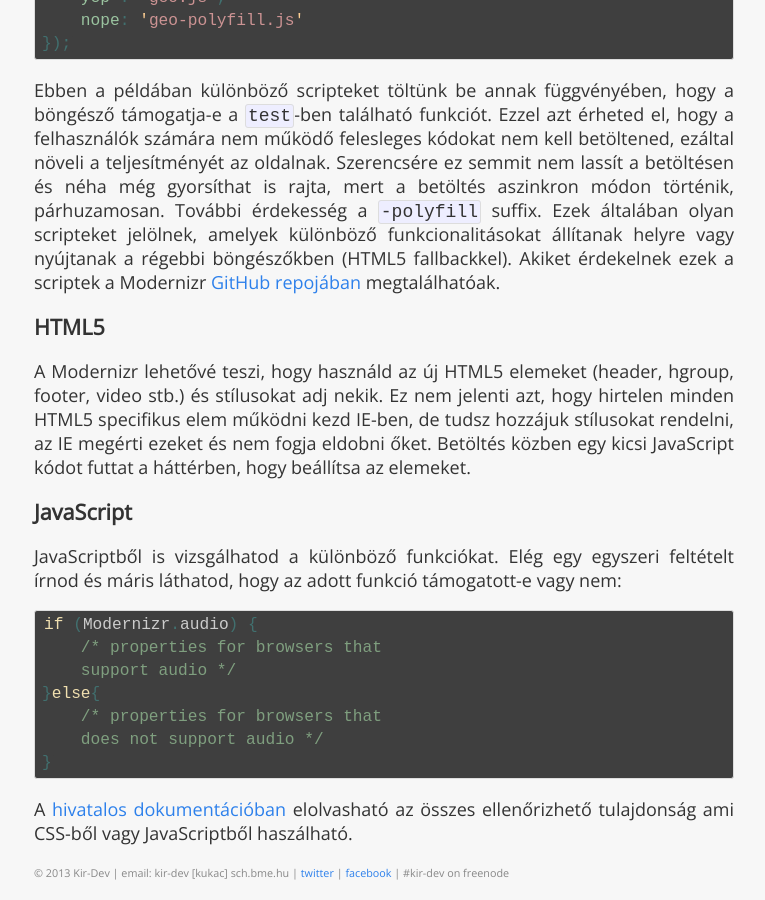
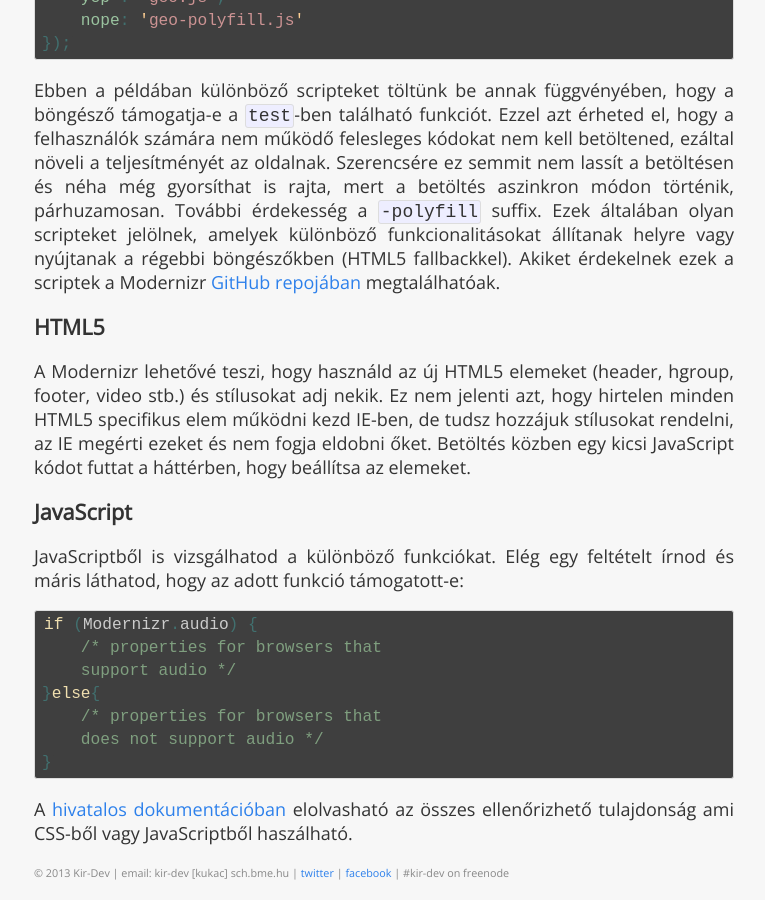
Before and after one commit to kir-dev/kir-dev.sch.bme.hu, a Jekyll site: the page built from _posts/2014-01-05-Modernizr.md, in a window 1280 px wide and 900 px high, scrolled down 1733 px. Shown: the whole window, without its empty margins (256-1021 px from the left). Built offline with Jekyll 4.4.1, drawn with Linux system fonts in a browser that asks for light colours; some web fonts are replaced; Markdown is read by kramdown in place of the engine named in the settings.

Commit message:
Last modifications ready to merge

```diff
--- a/_posts/2014-01-05-Modernizr.md
+++ b/_posts/2014-01-05-Modernizr.md
@@ -78,7 +78,7 @@ A Modernizr lehetővé teszi, hogy használd az új HTML5 elemeket (header, hgro
 
 ## JavaScript
 
-JavaScriptből is vizsgálhatod a különböző funkciókat. Elég egy egyszeri feltételt írnod és máris láthatod, hogy az adott funkció támogatott-e vagy nem:
+JavaScriptből is vizsgálhatod a különböző funkciókat. Elég egy feltételt írnod és máris láthatod, hogy az adott funkció támogatott-e:
 
 ~~~js
 if (Modernizr.audio) {
```
Also changed, not shown: other parts of _posts/2014-01-05-Modernizr.md (+1 -1 lines).
